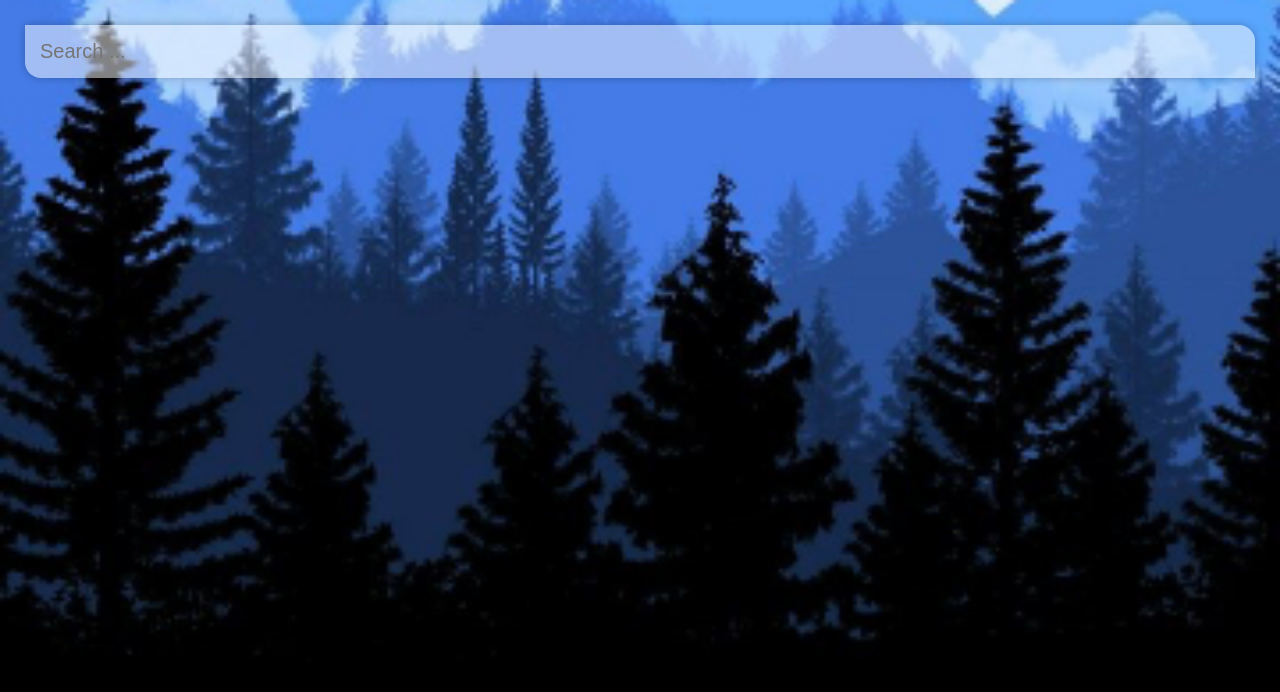
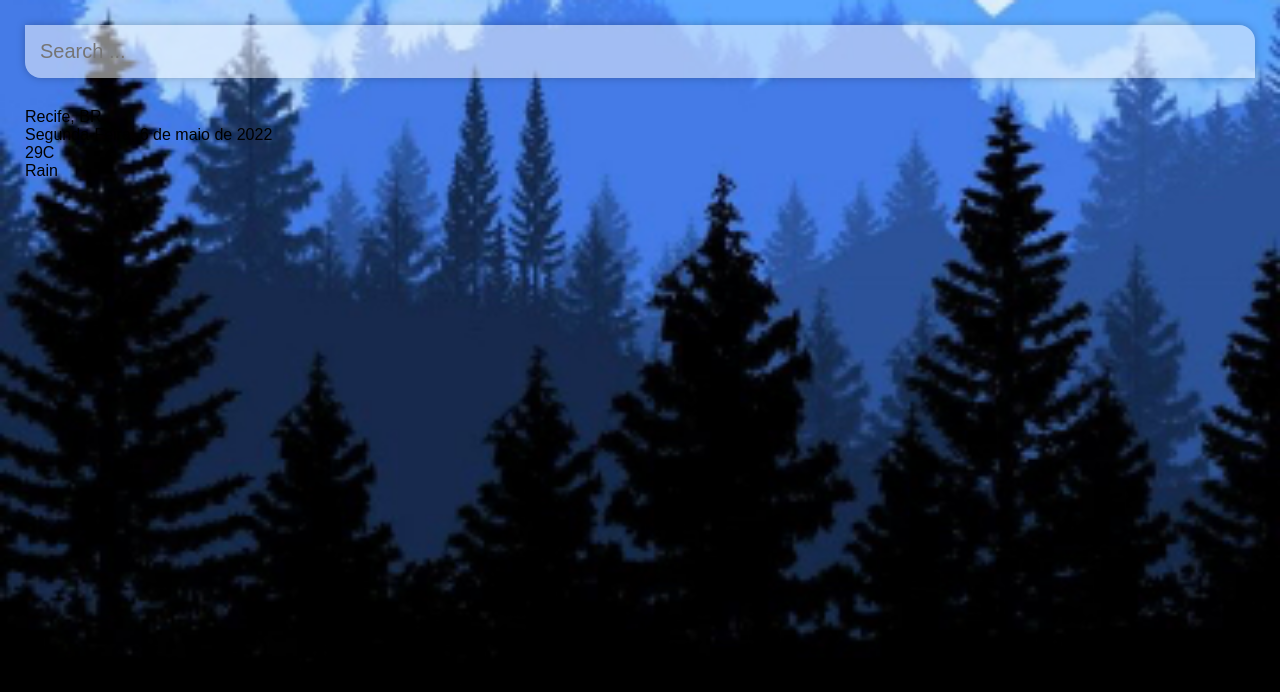
Before and after one commit to paulpessoa/vue-weather, a Vue app: page / in a window 1280 px wide. Shown: the top 692 px of the page. Built offline with nearby package versions, Linux system fonts and the light colour scheme.

Commit message:
weather informations structure

```diff
--- a/src/App.vue
+++ b/src/App.vue
@@ -3,6 +3,16 @@
       <main>
         <div class="search-box">
         <input type="text" class="search-bar" placeholder="Search ..."/>
+        </div>
+        <div class="weather-wrap">
+          <div class="location-box">
+            <div class="location">Recife, BR</div>
+            <div class="date">Segunda-Feira, 6 de maio de 2022</div>
+          </div>
+          <div class="weather-box">
+            <div class="temp">29C</div>
+            <div class="weather">Rain</div>
+          </div>
         </div>
       </main>
     </div>
```
